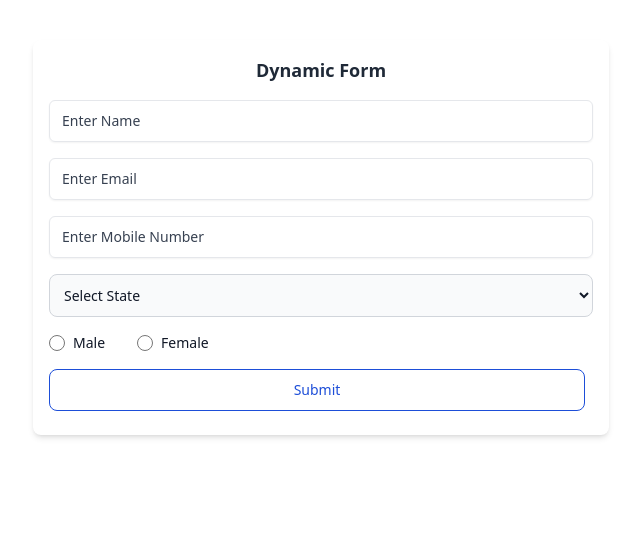
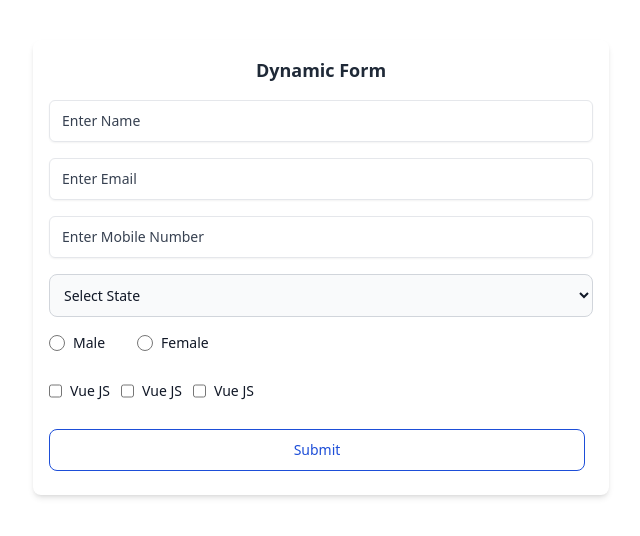
Before and after one commit to sdupadhyay/Dynamic-Form-Component, a React (Vite) app: page / in a window 1280 px wide. Shown: the top 536 px of the page, without its empty margins (319-959 px from the left). Built offline with nearby package versions, Linux system fonts and the light colour scheme.

Commit message:
Added Checkbox component in Dynamic Form

```diff
--- a/src/components/DynamicForm.tsx
+++ b/src/components/DynamicForm.tsx
@@ -10,6 +10,7 @@ import {
 } from "../constants";
 import { SelectBox } from "./selectBox";
 import { RadioButtons } from "./radioButtons";
+import { Checkbox } from "./checkbox";
 
 export const DynamicForm: React.FC<{
   formRequirments: formRequirmentsProps[];
@@ -172,6 +173,11 @@ export const DynamicForm: React.FC<{
                 return null;
             }
           })}
+          <div className="flex gap-2">
+            <Checkbox />
+            <Checkbox />
+            <Checkbox />
+          </div>
           <Button loading={loading} title="Submit" />
         </form>
       </div>
--- /dev/null
+++ b/src/components/checkbox/index.tsx
@@ -0,0 +1,20 @@
+export const Checkbox: React.FC = () => {
+  return (
+    <>
+      <div className="flex items-center">
+        <input
+          id="vue-checkbox"
+          type="checkbox"
+          value=""
+          className="w-4 h-4 text-blue-600 bg-gray-100 border-gray-300 rounded focus:ring-blue-500 dark:focus:ring-blue-600 dark:ring-offset-gray-700 dark:focus:ring-offset-gray-700 focus:ring-2 dark:bg-gray-600 dark:border-gray-500"
+        />
+        <label
+          htmlFor="vue-checkbox"
+          className="w-full py-3 ms-2 text-sm font-medium text-gray-900 dark:text-gray-300"
+        >
+          Vue JS
+        </label>
+      </div>
+    </>
+  );
+};
```
